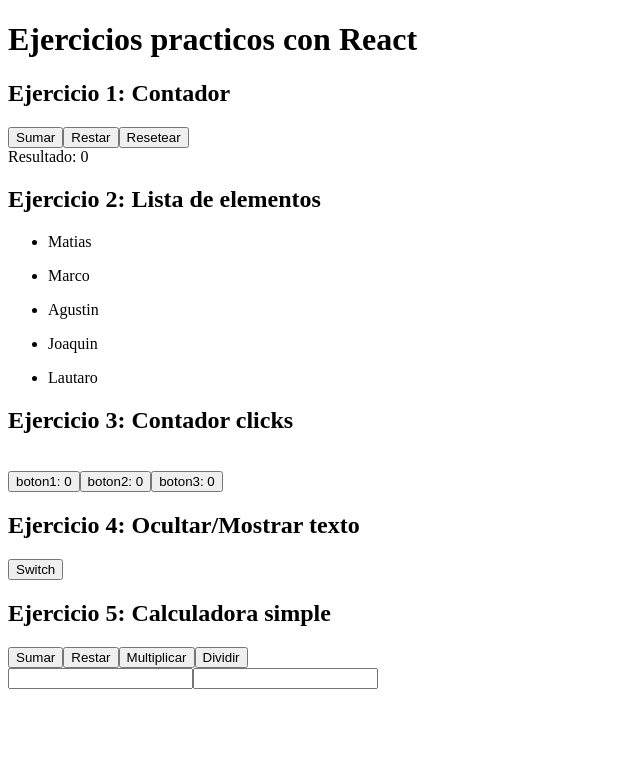
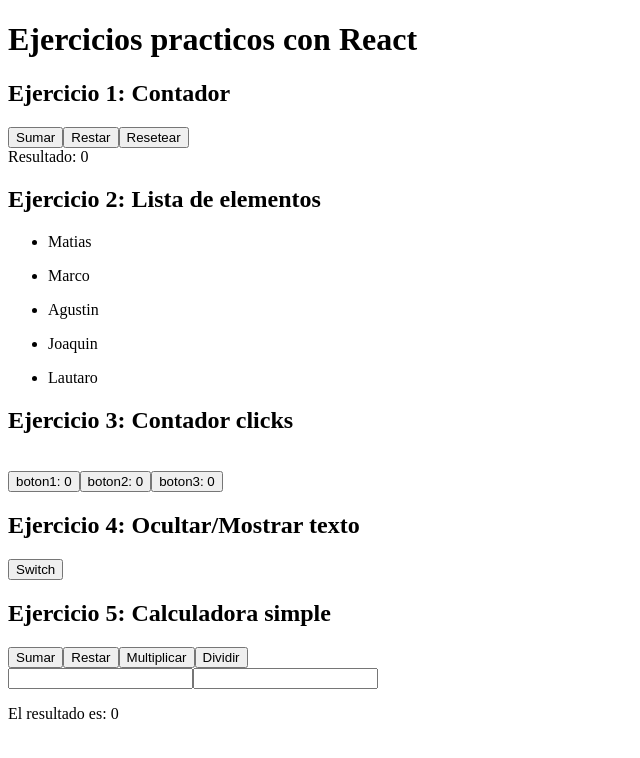
Before and after one commit to matiasmoscone1/practica-ejercicios-logica-programacion-react, a React (Vite) app: page / in a window 1280 px wide. Shown: the top 758 px of the page, without its empty margins (0-640 px from the left). Built offline with nearby package versions, Linux system fonts and the light colour scheme.

Commit message:
Ejercicio 5 terminado

```diff
--- a/src/ejercicio-1/CalculadoraSimple.jsx
+++ b/src/ejercicios/CalculadoraSimple.jsx
@@ -10,31 +10,29 @@ const CalculadoraSimple = () => {
     //creando variables de estado
     const [primerNum, setPrimerNum] = useState(0);
     const [segundoNum, setSegundoNum] = useState(0);
-
-    //creando variable que almacenara el resultado
-    let resultado = 0;
+    const [resultado, setResultado] = useState(0);
 
     //console.log(primerNum);
     //console.log(segundoNum);
 
     //Creando funcion sumar, toma como parametros dos numeros.
     const funcSumar = (a, b) => {
-        resultado = parseInt(a) + parseInt(b);
+        setResultado(parseInt(a) + parseInt(b));
         //console.log(resultado);
     }
     //Creando funcion restar, toma como parametros dos numeros.
     const funcRestar = (a, b) => {
-        resultado = parseInt(a) - parseInt(b);
+        setResultado(parseInt(a) - parseInt(b));
         //console.log(resultado);
     }
     //Creando funcion multiplicar, toma como parametros dos numeros.
     const funcMultiplicar = (a, b) => {
-        resultado = parseInt(a) * parseInt(b);
+        setResultado(parseInt(a) * parseInt(b));
         //console.log(resultado);
     }
     //Creando funcion dividir, toma como parametros dos numeros.
     const funcDividir = (a, b) => {
-        resultado = parseInt(a) / parseInt(b);
+        setResultado(parseInt(a) / parseInt(b));
         //console.log(resultado);
     }
 
@@ -53,7 +51,7 @@ const CalculadoraSimple = () => {
             variables de estado */}
             <input type="number" onChange={(e) => {setPrimerNum(e.target.value)}}/>
             <input type="number" onChange={(e) => {setSegundoNum(e.target.value)}}/>
-            <p>{}</p>
+            <p>{`El resultado es: ${resultado}`}</p>
         </div>
     </>)
 
```
Also changed, not shown: src/App.jsx (+5 -5 lines), src/ejercicios/Contador.jsx (renamed from src/ejercicio-1/Contador.jsx), src/ejercicios/ContadorClicks.jsx (renamed from src/ejercicio-1/ContadorClicks.jsx), src/ejercicios/ListaElementos.jsx (renamed from src/ejercicio-1/ListaElementos.jsx), src/ejercicios/OcultarTexto.jsx (renamed from src/ejercicio-1/OcultarTexto.jsx), src/index.css (line endings or trailing spaces).
